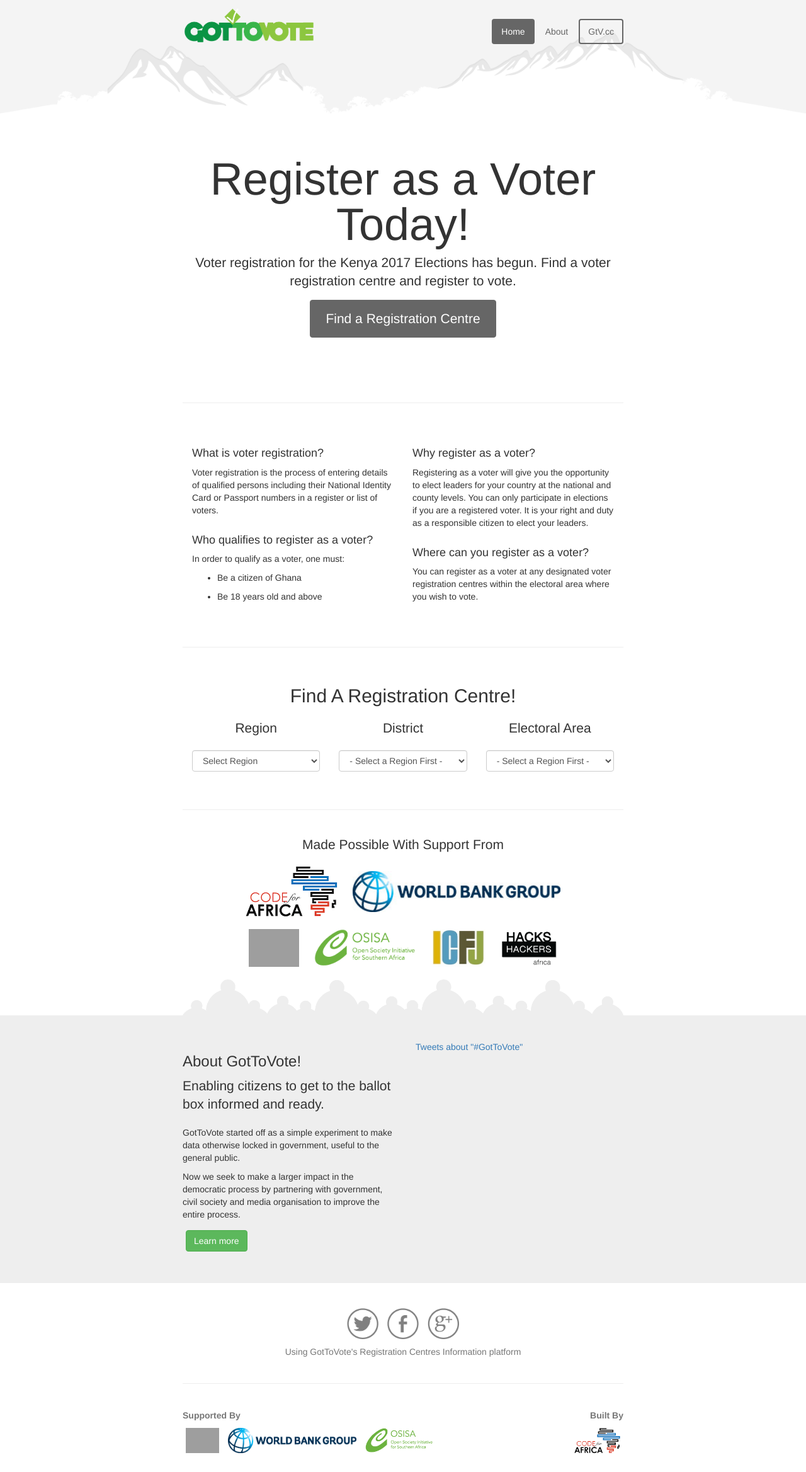
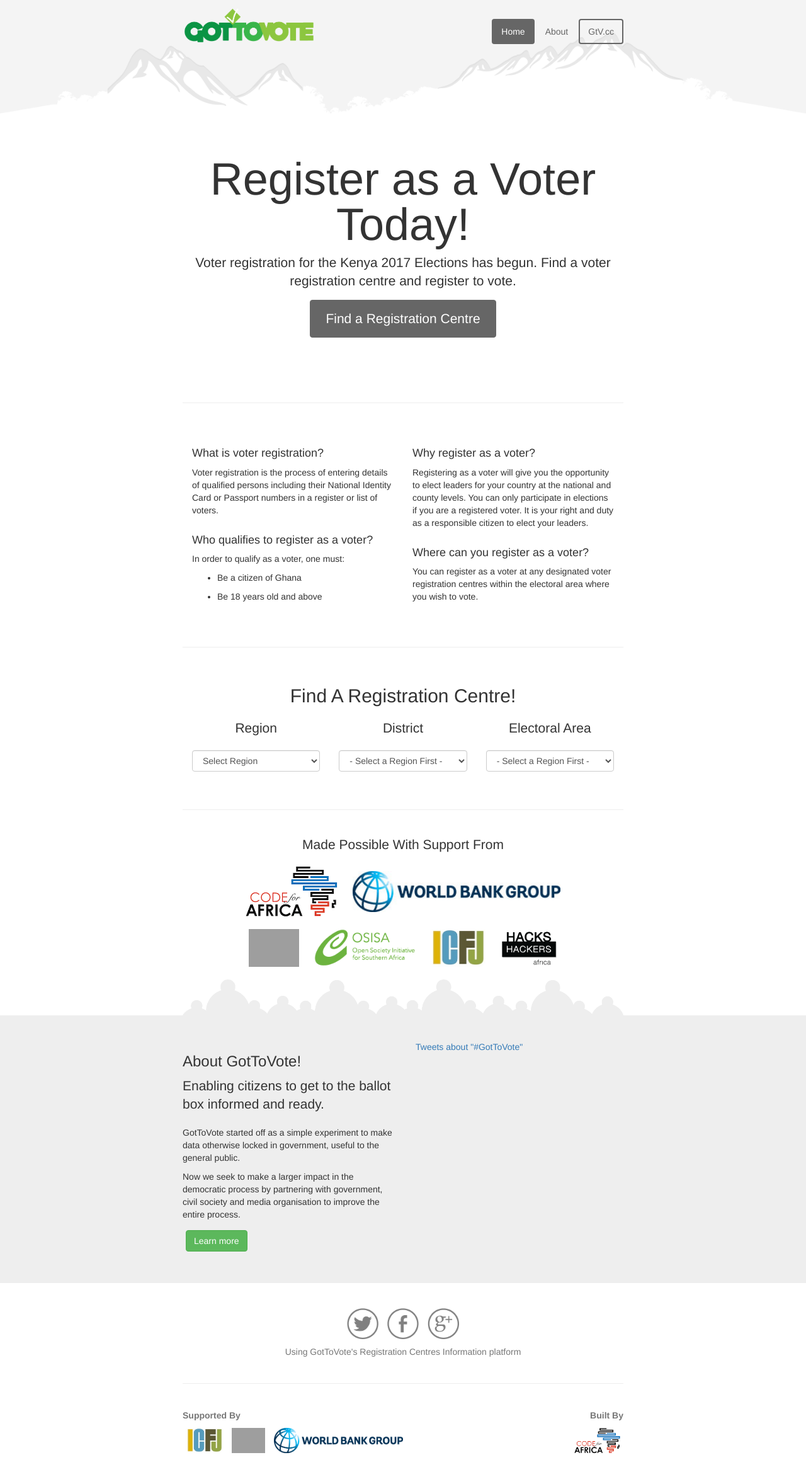
Before and after one commit to CodeForAfrica/GotToVote-RCI, a Jekyll site: the page built from index.html, in a window 1280 px wide. Shown: the whole page at 63% size. Built offline with Jekyll 4.4.1, drawn with Linux system fonts in a browser that asks for light colours; comment, search, counter and statistics services are not loaded; grey boxes are pictures that could not be loaded.

Commit message:
Updated footer social media share

```diff
--- a/_includes/footer.html
+++ b/_includes/footer.html
@@ -27,11 +27,11 @@
   <div class="container-narrow">
     <div style="margin-top:40px; margin-bottom:20px;">
       <p class="social-icons text-center">
-        <a href="javascript:void(0);" name="Share_TW" title="Share on Twitter | GotToVote! Ke" onclick="window.open(&quot;http://twitter.com/home?status=Confirm%20your%20registration%20today%20on%20http://gottovote.malawivote2014.org%20%23GotToVote%20%235VOTE&quot;,&quot;GotToVote&quot;,&quot;width=550,height=270&quot;);"><img src="/img/social/tw.png" alt="Twitter"/></a>
+        <a href="javascript:void(0);" name="Share_TW" title="Share on Twitter | GotToVote! Ke" onclick="window.open('http://twitter.com/home?status=Register%20to%20vote%20today!%20Find%20your%20registration%20centre on%20http://kenya.gottovote.cc%20%23GotToVote','GotToVote','width=550,height=270');"><img src="/img/social/tw.png" alt="Twitter"/></a>
 
-        <a href="javascript:void(0);" name="Share_FB" title="Share on FB | GotToVote! Ke" onclick="window.open(&quot;http://www.facebook.com/sharer.php?u=http%3A%2F%2Fgottovote.malawivote2014.org%2F&amp;t=Confirm+your+registration+today!+#GotToVote.mw+#5VOTE.&quot;,&quot;GotToVote&quot;,&quot;width=550,height=270&quot;);"><img src="/img/social/fb.png" alt="Facebook"/></a>
+        <a href="javascript:void(0);" name="Share_FB" title="Share on FB | GotToVote! Ke" onclick="window.open('http://www.facebook.com/sharer.php?u=http%3A%2F%2Fkenya.gottovote.cc%2F&t=Register+to+vote+today!+Find+your+registration+center+on+#GotToVote','GotToVote','width=550,height=270');"><img src="/img/social/fb.png" alt="Facebook"/></a>
 
-        <a href="https://plus.google.com/share?url=gottovote.malawivote2014.org" onclick="javascript:window.open(this.href,
+        <a href="https://plus.google.com/share?url=kenya.gottovote.cc" onclick="javascript:window.open(this.href,
         '', 'menubar=no,toolbar=no,resizable=yes,scrollbars=yes,height=600,width=600');return false;"><img src="/img/social/gp.png" alt="Google +"/></a>
       </p>
 
@@ -43,9 +43,9 @@
         <div class="col-md-9">
           <p class="text-muted"><b>Supported By</b></p>
           <p>
+            <a href="http://icfj.org/" target="_blank"><img src="/img/logos/icfj.png" alt=""></a>
             <a href="http://hivos.org/" target="_blank"><img src="/img/logos/hivos.png" alt=""></a>
             <a href="http://wbi.worldbank.org/" target="_blank"><img src="/img/logos/wbg.png" alt=""></a>
-            <a href="http://www.osisa.org/" target="_blank"><img src="/img/logos/osisa.png" alt=""></a>
           </p>
         </div>
         <div class="col-md-3 text-right">
```
